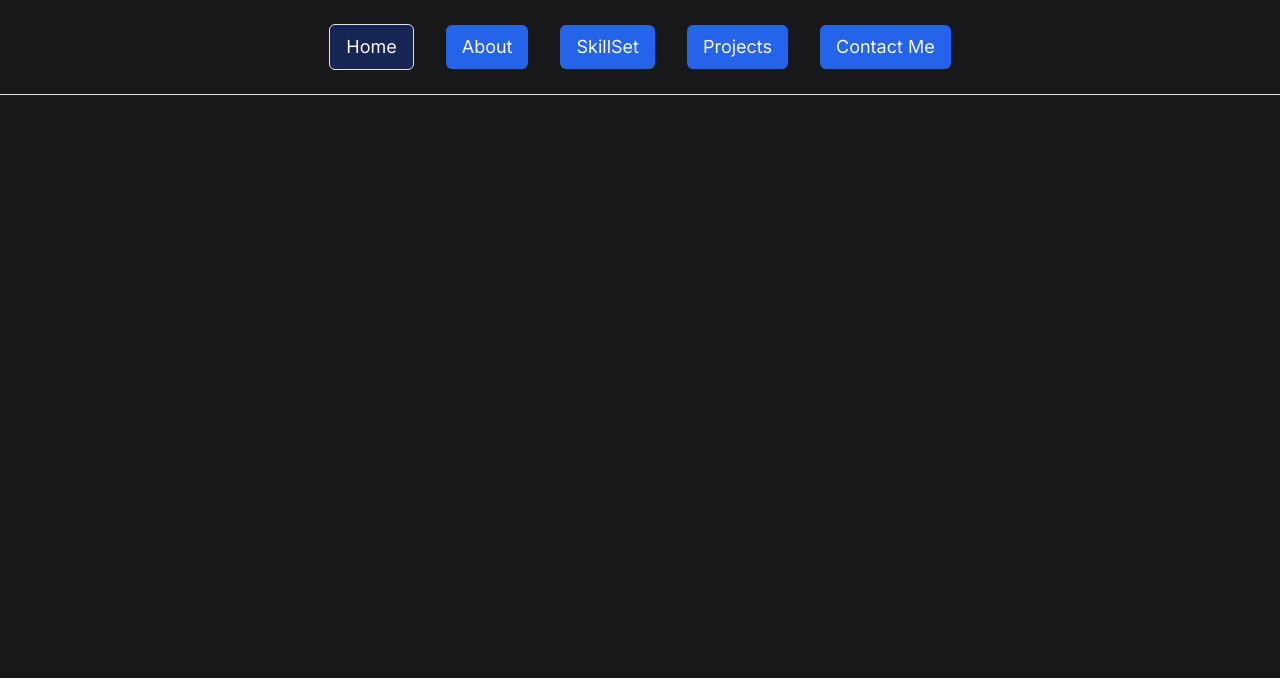
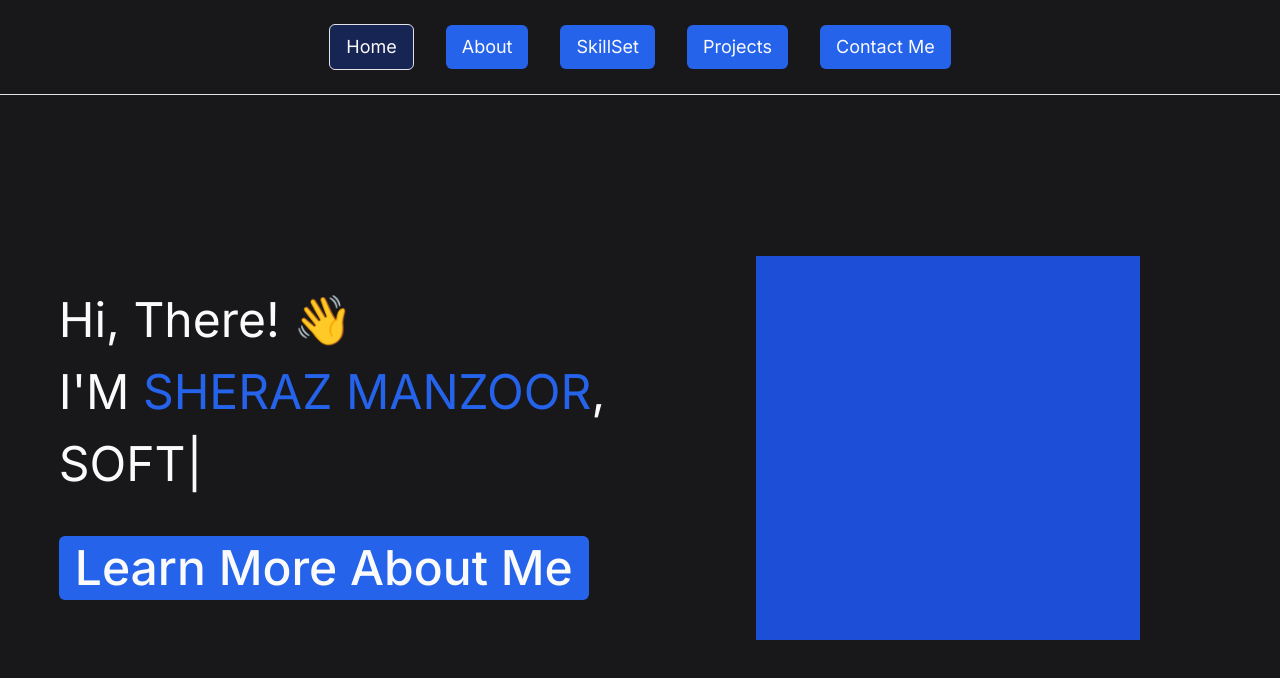
Before and after one commit to sheraz4196/portfolio, a Next.js app: page / in a window 1280 px wide. Shown: the top 678 px of the page. Built offline with nearby package versions, Linux system fonts and the light colour scheme.

Commit message:
feat: hero section

```diff
--- a/app/(public)/(homepage)/page.tsx
+++ b/app/(public)/(homepage)/page.tsx
@@ -1,5 +1,9 @@
-import Image from "next/image";
+import HeroSection from "@/components/homepage/hero-section";
 
 export default function Home() {
-  return <section></section>;
+  return (
+    <main className="flex-1">
+      <HeroSection />
+    </main>
+  );
 }
--- a/app/globals.css
+++ b/app/globals.css
@@ -74,3 +74,7 @@
     @apply bg-background text-foreground;
   }
 }
+.background-primary {
+  background-image: url("/public/assets/backgound-1.jpg");
+  background-size: cover;
+}
--- a/app/layout.tsx
+++ b/app/layout.tsx
@@ -17,7 +17,9 @@
 }>) {
   return (
     <html lang="en">
-      <body className={`${inter.className} bg-zinc-900 text-zinc-50`}>
+      <body
+        className={`${inter.className} bg-zinc-900 text-zinc-50 h-screen flex flex-col`}
+      >
         <Header />
         {children}
       </body>
--- /dev/null
+++ b/components/homepage/hero-section.tsx
@@ -0,0 +1,40 @@
+"use client";
+import TypewriterComponent from "typewriter-effect";
+import { Button } from "../ui/button";
+import Link from "next/link";
+export default function HeroSection() {
+  return (
+    <section className="grid lg:grid-cols-2 p-4 lg:p-6 h-full">
+      <div className="flex items-center justify-center">
+        <div className="text-3xl text-center lg:text-left lg:text-4xl xl:text-5xl flex flex-col gap-4 lg:gap-6">
+          <h1>
+            Hi, There! <span>👋</span>
+          </h1>
+          <h1 className="uppercase">
+            I&apos;M <span className="text-primary-600">Sheraz Manzoor</span>,
+          </h1>
+          <h1 className="uppercase">
+            <TypewriterComponent
+              options={{
+                strings: ["Software Engineer", "Blogger", "Student"],
+                autoStart: true,
+                loop: true,
+                cursor: "|",
+              }}
+            />
+          </h1>
+          <Button
+            className="text-3xl px-4 py-2 h-auto lg:text-4xl xl:text-5xl max-w-max mt-4 lg:mt-6"
+            size={"lg"}
+            asChild
+          >
+            <Link href={"/about"}>Learn More About Me</Link>
+          </Button>
+        </div>
+      </div>
+      <div className="flex items-center justify-center">
+        <div className="h-96 w-96 bg-primary-700"></div>
+      </div>
+    </section>
+  );
+}
--- /dev/null
+++ b/components/ui/button.tsx
@@ -0,0 +1,57 @@
+import * as React from "react";
+import { Slot } from "@radix-ui/react-slot";
+import { cva, type VariantProps } from "class-variance-authority";
+
+import { cn } from "@/lib/utils";
+
+const buttonVariants = cva(
+  "inline-flex items-center justify-center whitespace-nowrap rounded-md text-sm font-medium ring-offset-background transition-colors focus-visible:outline-none focus-visible:ring-2 focus-visible:ring-ring focus-visible:ring-offset-2 disabled:pointer-events-none disabled:opacity-50",
+  {
+    variants: {
+      variant: {
+        default:
+          "bg-primary-600 text-primary-foreground hover:bg-primary-600/50",
+        destructive:
+          "bg-destructive text-destructive-foreground hover:bg-destructive/90",
+        outline:
+          "border border-input bg-background hover:bg-accent hover:text-accent-foreground",
+        secondary:
+          "bg-secondary text-secondary-foreground hover:bg-secondary/80",
+        ghost: "hover:bg-accent hover:text-accent-foreground",
+        link: "text-primary underline-offset-4 hover:underline",
+      },
+      size: {
+        default: "h-10 px-4 py-2",
+        sm: "h-9 rounded-md px-3",
+        lg: "h-11 rounded-md px-8",
+        icon: "h-10 w-10",
+      },
+    },
+    defaultVariants: {
+      variant: "default",
+      size: "default",
+    },
+  }
+);
+
+export interface ButtonProps
+  extends React.ButtonHTMLAttributes<HTMLButtonElement>,
+    VariantProps<typeof buttonVariants> {
+  asChild?: boolean;
+}
+
+const Button = React.forwardRef<HTMLButtonElement, ButtonProps>(
+  ({ className, variant, size, asChild = false, ...props }, ref) => {
+    const Comp = asChild ? Slot : "button";
+    return (
+      <Comp
+        className={cn(buttonVariants({ variant, size, className }))}
+        ref={ref}
+        {...props}
+      />
+    );
+  }
+);
+Button.displayName = "Button";
+
+export { Button, buttonVariants };
--- a/package.json
+++ b/package.json
@@ -9,6 +9,7 @@
     "lint": "next lint"
   },
   "dependencies": {
+    "@radix-ui/react-slot": "^1.0.2",
     "class-variance-authority": "^0.7.0",
     "clsx": "^2.1.1",
     "lucide-react": "^0.381.0",
@@ -16,7 +17,8 @@
     "react": "^18",
     "react-dom": "^18",
     "tailwind-merge": "^2.3.0",
-    "tailwindcss-animate": "^1.0.7"
+    "tailwindcss-animate": "^1.0.7",
+    "typewriter-effect": "^2.21.0"
   },
   "devDependencies": {
     "@types/node": "^20",
```
Also changed, not shown: public/assets/backgound-1.jpg (added), 1 other file (tests, documents, lock files or other folders). Lines whose indentation alone changed are shown as unchanged.
